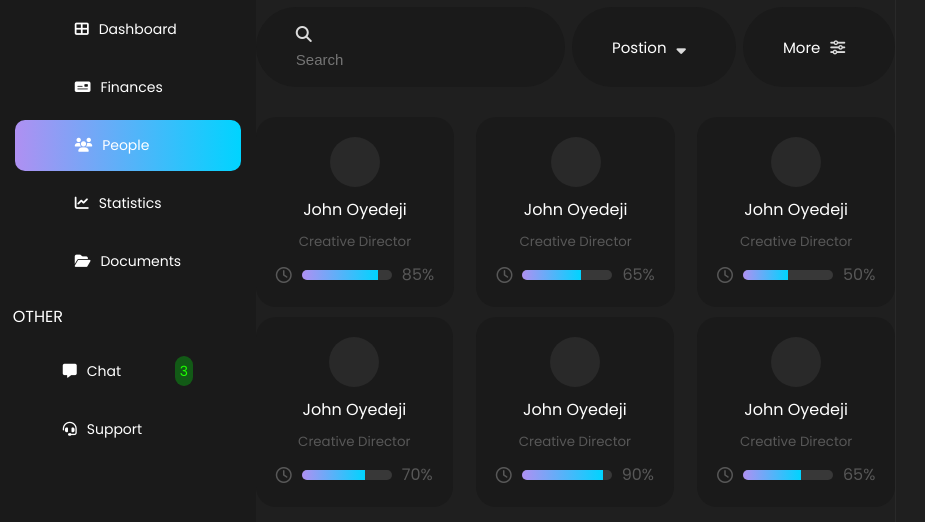
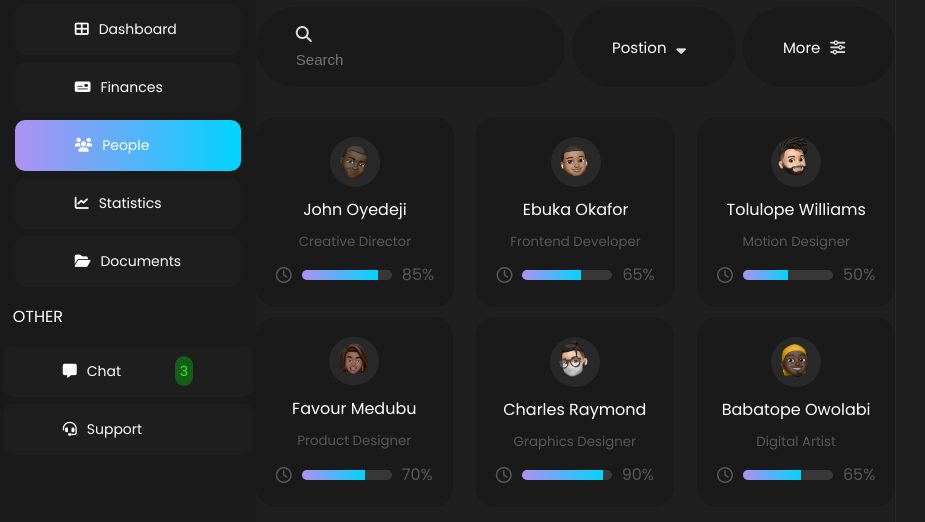
Before and after one commit to akinloluwami/30DaysOfUI, a plain HTML site: page Day 1 - HR Management Dashboard/index.html in a window 1280 px wide. Shown: the part 156-678 px from the top of the page, without its empty margins (0-925 px from the left). Drawn offline with Linux system fonts and the light colour scheme.

Commit message:
finished main division

```diff
--- a/Day 1 - HR Management Dashboard/index.html
+++ b/Day 1 - HR Management Dashboard/index.html
@@ -54,7 +54,7 @@
           <div class="team">
             <div class="row">
               <div class="profile">
-                <div class="img"></div>
+                <img src="./img/john.png" alt="" />
                 <p>John Oyedeji</p>
                 <small>Creative Director</small>
                 <div class="bar">
@@ -66,9 +66,9 @@
                 </div>
               </div>
               <div class="profile">
-                <div class="img"></div>
-                <p>John Oyedeji</p>
-                <small>Creative Director</small>
+                <img src="./img/ebuka.png" alt="" />
+                <p>Ebuka Okafor</p>
+                <small>Frontend Developer</small>
                 <div class="bar">
                   <i class="far fa-clock"></i>
                   <div class="progress">
@@ -78,9 +78,9 @@
                 </div>
               </div>
               <div class="profile">
-                <div class="img"></div>
-                <p>John Oyedeji</p>
-                <small>Creative Director</small>
+                <img src="./img/tolu.png" alt="" />
+                <p>Tolulope Williams</p>
+                <small>Motion Designer</small>
                 <div class="bar">
                   <i class="far fa-clock"></i>
                   <div class="progress">
@@ -92,9 +92,9 @@
             </div>
             <div class="row">
               <div class="profile">
-                <div class="img"></div>
-                <p>John Oyedeji</p>
-                <small>Creative Director</small>
+                <img src="./img/favour.png" alt="" />
+                <p>Favour Medubu</p>
+                <small>Product Designer</small>
                 <div class="bar">
                   <i class="far fa-clock"></i>
                   <div class="progress">
@@ -104,9 +104,9 @@
                 </div>
               </div>
               <div class="profile">
-                <div class="img"></div>
-                <p>John Oyedeji</p>
-                <small>Creative Director</small>
+                <img src="./img/charles.png" alt="" />
+                <p>Charles Raymond</p>
+                <small>Graphics Designer</small>
                 <div class="bar">
                   <i class="far fa-clock"></i>
                   <div class="progress">
@@ -116,9 +116,9 @@
                 </div>
               </div>
               <div class="profile">
-                <div class="img"></div>
-                <p>John Oyedeji</p>
-                <small>Creative Director</small>
+                <img src="./img/tope.png" alt="" />
+                <p>Babatope Owolabi</p>
+                <small>Digital Artist</small>
                 <div class="bar">
                   <i class="far fa-clock"></i>
                   <div class="progress">
--- a/Day 1 - HR Management Dashboard/style/style.scss
+++ b/Day 1 - HR Management Dashboard/style/style.scss
@@ -34,6 +34,9 @@
       padding: 15px 60px;
       font-size: 14px;
       text-align: left;
+      border-radius: 10px;
+      transition: all ease 1s;
+      background-color: #3535352a;
       span {
         padding: 5px;
         color: #1eff00;
@@ -41,6 +44,7 @@
         border-radius: 100px;
         margin-left: 50px;
       }
+
       &:hover {
         background: rgb(175, 144, 242);
         background: linear-gradient(
@@ -50,6 +54,7 @@
         );
         border-radius: 10px;
         cursor: pointer;
+        transition: all ease 1s;
       }
     }
   }
@@ -164,10 +169,9 @@
             color: #585858;
           }
         }
-        .img {
+        img {
           background-color: #292929;
           width: 50px;
-          height: 50px;
           border-radius: 100px;
         }
         .progress {
```
Also changed, not shown: Day 1 - HR Management Dashboard/img/charles.png (added), Day 1 - HR Management Dashboard/img/ebuka.png (added), Day 1 - HR Management Dashboard/img/favour.png (added), Day 1 - HR Management Dashboard/img/john.png (added), Day 1 - HR Management Dashboard/img/tolu.png (added), Day 1 - HR Management Dashboard/img/tope.png (added), Day 1 - HR Management Dashboard/style/style.css, 1 other file.
